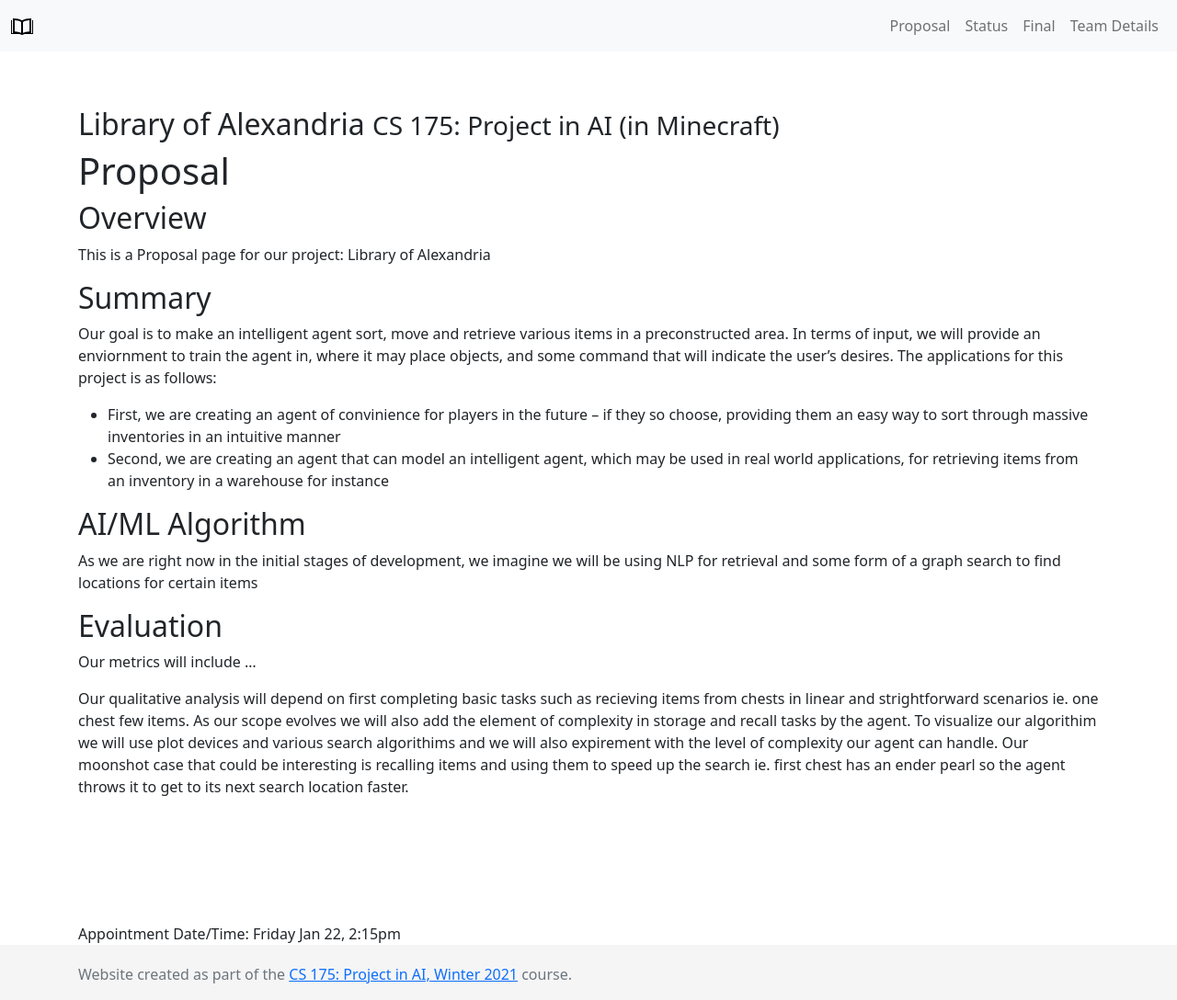
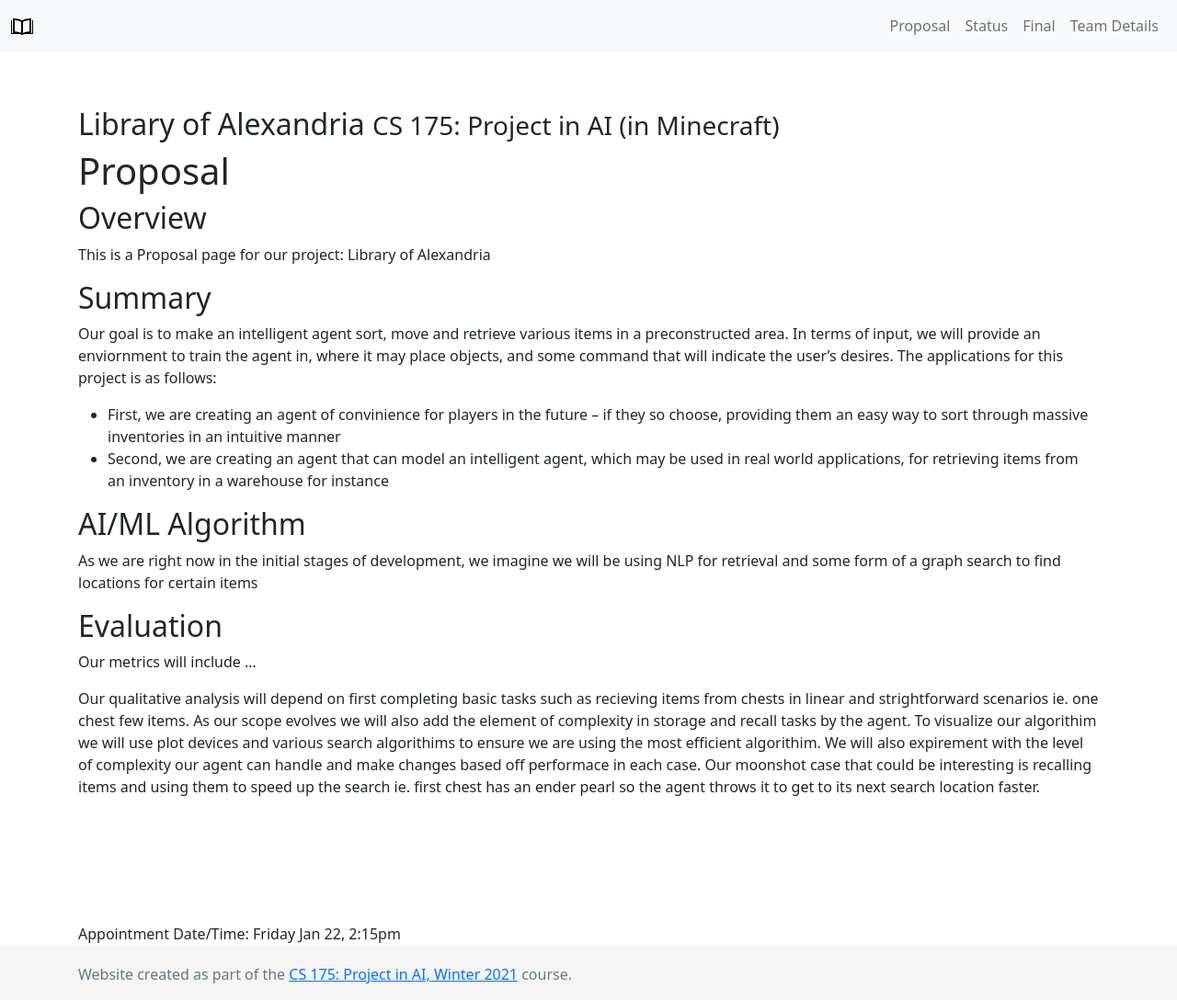
Before and after one commit to burwinliu-zz/LibraryOfAlexandria, a Jekyll site: the page built from docs/proposal.md, in a window 1280 px wide. Shown: the whole page at 92% size. Built offline with Jekyll 4.4.1, drawn with Linux system fonts in a browser that asks for light colours.

Commit message:
Update proposal.md

```diff
--- a/docs/proposal.md
+++ b/docs/proposal.md
@@ -18,7 +18,7 @@ As we are right now in the initial stages of development, we imagine we will be
 ## Evaluation
 Our metrics will include ...
 
-Our qualitative analysis will depend on first completing basic tasks such as recieving items from chests in linear and strightforward scenarios ie. one chest few items. As our scope evolves we will also add the element of complexity in storage and recall tasks by the agent. To visualize our algorithim we will use plot devices and various search algorithims and we will also expirement with the level of complexity our agent can handle. Our moonshot case that could be interesting is recalling items and using them to speed up the search ie. first chest has an ender pearl so the agent throws it to get to its next search location faster.
+Our qualitative analysis will depend on first completing basic tasks such as recieving items from chests in linear and strightforward scenarios ie. one chest few items. As our scope evolves we will also add the element of complexity in storage and recall tasks by the agent. To visualize our algorithim we will use plot devices and various search algorithims to ensure we are using the most efficient algorithim. We will also expirement with the level of complexity our agent can handle and make changes based off performace in each case. Our moonshot case that could be interesting is recalling items and using them to speed up the search ie. first chest has an ender pearl so the agent throws it to get to its next search location faster.
 
 <br><br><br><br><br>
 Appointment Date/Time: Friday Jan 22, 2:15pm
```
